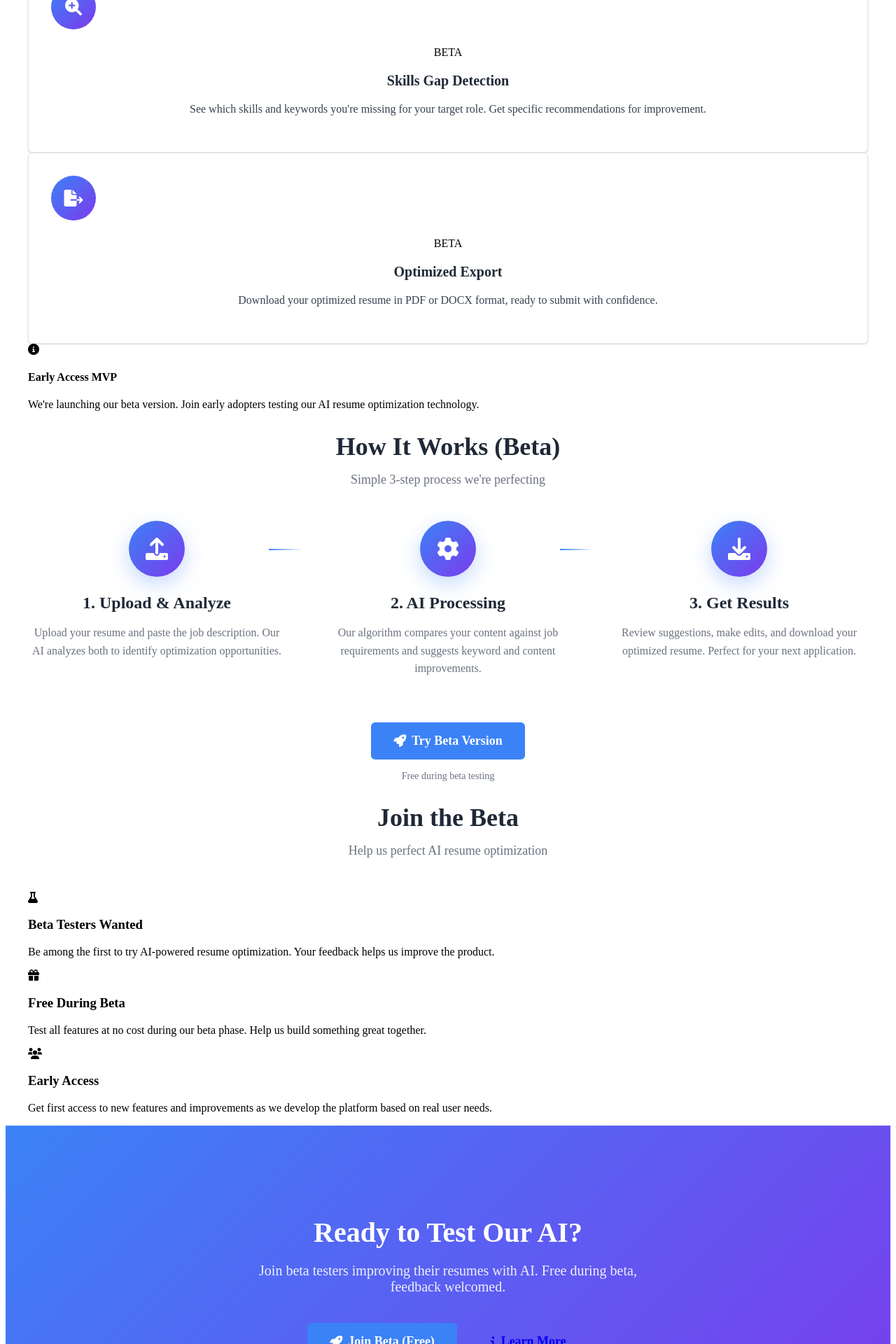
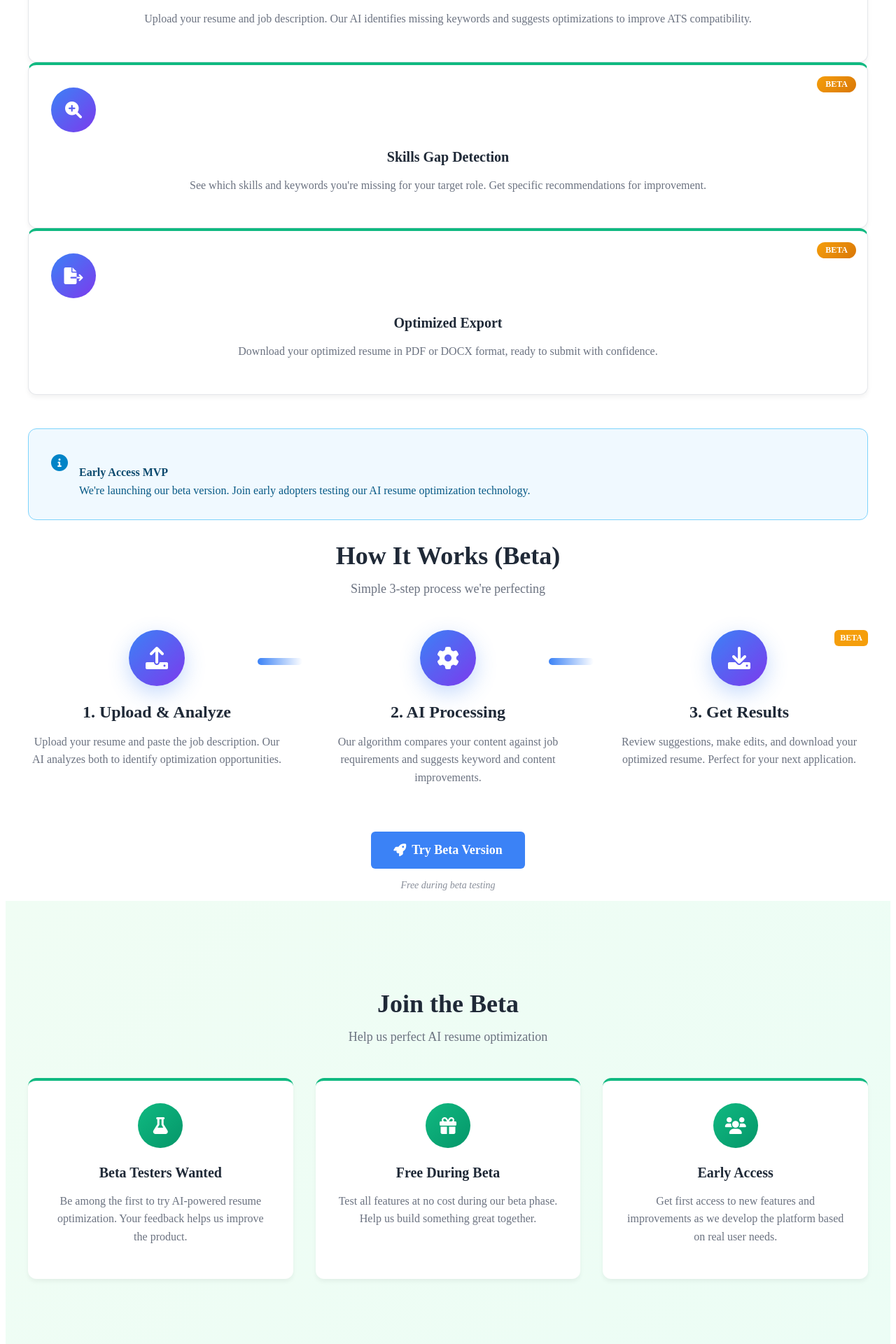
Before and after one commit to TedTes/genres, a Flask app: page / in a window 1280 px wide. Shown: the part 1640-3560 px from the top of the page at 70% size. Run offline with Flask 3, Linux system fonts and the light colour scheme; data that the repository does not hold is empty; parts of the project's set-up code (start-up, migrations or seed data) failed here and were passed over; some libraries are stand-ins or nearby versions.

Commit message:
add css for landing pages

```diff
--- a/static/css/style.css
+++ b/static/css/style.css
@@ -5,11 +5,9 @@
   --primary: #3b82f6;
   --primary-dark: #2563eb;
   --primary-light: #93c5fd;
-  --secondary: #6b7280;
   --success: #10b981;
   --warning: #f59e0b;
   --danger: #ef4444;
-  --info: #3b82f6;
 
   /* Text Colors */
   --dark: #1f2937;
@@ -290,11 +288,7 @@ img[src*="resume-optimization-hero.jpg"]:before {
 }
 
 /* Feature Cards - Resume Focus */
-.feature-card {
-  position: relative;
-  transition: all 0.3s ease;
-  border: 1px solid var(--border);
-}
+
 
 .feature-card:hover {
   transform: translateY(-8px);
@@ -431,7 +425,7 @@ img[src*="resume-optimization-hero.jpg"]:before {
 /* CTA Section Enhancements */
 .cta {
   padding: 6rem 0;
-  background: linear-gradient(135deg, var(--primary), #7c3aed);
+  background: linear-gradient(135deg, var(--primary), #1d4ed8);
   color: var(--white);
   text-align: center;
 }
@@ -687,3 +681,202 @@ img[src*="resume-optimization-hero.jpg"]:before {
 .ai-powered-badge {
   animation: pulse 2s infinite;
 }
+
+
+/*
+==============================================================================
+MVP Landing Page CSS - Add to static/css/style.css
+==============================================================================
+*/
+
+/* Problem Section */
+.problem-section {
+  padding: 6rem 0;
+  background: linear-gradient(135deg, #fef7f0 0%, #fef3ec 100%);
+}
+
+.problem-grid {
+  display: grid;
+  grid-template-columns: repeat(auto-fit, minmax(300px, 1fr));
+  gap: 2rem;
+  margin-top: 3rem;
+}
+
+.problem-card {
+  background: white;
+  padding: 2rem;
+  border-radius: 0.75rem;
+  box-shadow: 0 4px 6px rgba(0, 0, 0, 0.05);
+  border-left: 4px solid #ef4444;
+  transition: all 0.3s ease;
+}
+
+.problem-card:hover {
+  transform: translateY(-5px);
+  box-shadow: 0 10px 25px rgba(0, 0, 0, 0.1);
+}
+
+.problem-icon {
+  font-size: 3rem;
+  margin-bottom: 1.5rem;
+}
+
+.problem-content h3 {
+  font-size: 1.5rem;
+  font-weight: 700;
+  color: #1f2937;
+  margin-bottom: 1rem;
+}
+
+.problem-content p {
+  color: #6b7280;
+  line-height: 1.6;
+}
+
+/* MVP Features Section */
+
+
+.feature-badge {
+  position: absolute;
+  top: 1rem;
+  right: 1rem;
+  background: linear-gradient(135deg, #f59e0b, #d97706);
+  color: white;
+  padding: 0.25rem 0.75rem;
+  border-radius: 1rem;
+  font-size: 0.75rem;
+  font-weight: 600;
+  text-transform: uppercase;
+}
+
+.mvp-notice {
+  background: #f0f9ff;
+  border: 1px solid #7dd3fc;
+  border-radius: 0.75rem;
+  padding: 2rem;
+  margin-top: 3rem;
+  display: flex;
+  align-items: center;
+  gap: 1rem;
+}
+
+.notice-content {
+  display: flex;
+  align-items: flex-start;
+  gap: 1rem;
+}
+
+.notice-content i {
+  color: #0284c7;
+  font-size: 1.5rem;
+  margin-top: 0.25rem;
+}
+
+.notice-content h4 {
+  color: #0c4a6e;
+  font-weight: 600;
+  margin-bottom: 0.5rem;
+}
+
+.notice-content p {
+  color: #075985;
+  margin: 0;
+}
+
+/* Beta CTA */
+.beta-cta p {
+  font-style: italic;
+  opacity: 0.8;
+}
+
+/* MVP Social Proof Section */
+.mvp-proof {
+  padding: 6rem 0;
+  background: linear-gradient(135deg, #f0fdf4 0%, #ecfdf5 100%);
+}
+
+.mvp-grid {
+  display: grid;
+  grid-template-columns: repeat(auto-fit, minmax(280px, 1fr));
+  gap: 2rem;
+  margin-top: 3rem;
+}
+
+.mvp-card {
+  background: white;
+  padding: 2rem;
+  border-radius: 0.75rem;
+  text-align: center;
+  box-shadow: 0 4px 6px rgba(0, 0, 0, 0.05);
+  border-top: 4px solid #10b981;
+  transition: all 0.3s ease;
+}
+
+.mvp-card:hover {
+  transform: translateY(-5px);
+  box-shadow: 0 10px 25px rgba(0, 0, 0, 0.1);
+}
+
+.mvp-icon {
+  width: 4rem;
+  height: 4rem;
+  background: linear-gradient(135deg, #10b981, #059669);
+  color: white;
+  border-radius: 50%;
+  display: flex;
+  align-items: center;
+  justify-content: center;
+  font-size: 1.5rem;
+  margin: 0 auto 1.5rem;
+}
+
+.mvp-card h3 {
+  font-size: 1.25rem;
+  font-weight: 600;
+  color: #1f2937;
+  margin-bottom: 1rem;
+}
+
+.mvp-card p {
+  color: #6b7280;
+  line-height: 1.6;
+}
+
+/* Enhanced Steps Section for MVP */
+.steps .step {
+  position: relative;
+}
+
+.step::after {
+  content: 'BETA';
+  position: absolute;
+  top: 0;
+  right: 0;
+  background: #f59e0b;
+  color: white;
+  padding: 0.25rem 0.5rem;
+  border-radius: 0.375rem;
+  font-size: 0.75rem;
+  font-weight: 600;
+}
+
+
+
+/* Mobile Responsive */
+@media (max-width: 768px) {
+  .problem-grid,
+  .mvp-grid {
+      grid-template-columns: 1fr;
+      gap: 1.5rem;
+  }
+
+  .mvp-notice {
+      flex-direction: column;
+      text-align: center;
+  }
+
+  .notice-content {
+      flex-direction: column;
+      text-align: center;
+  }
+}
```
